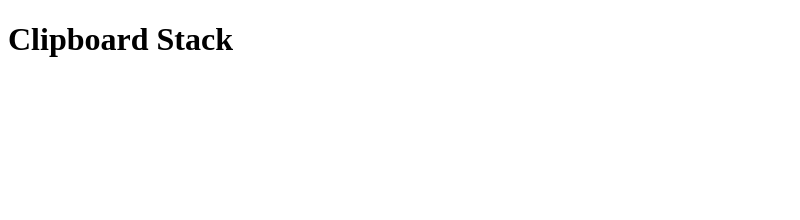
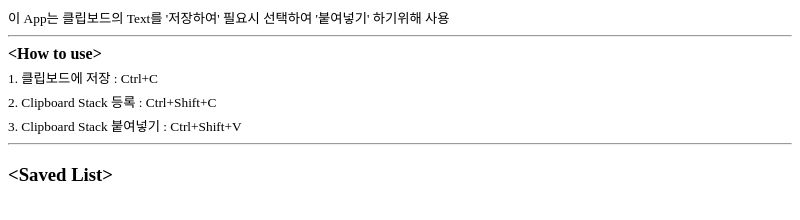
Before and after one commit to DaJeong-Lee/clipboard-stack, an Electron app: page index.html in a window 800 px wide. Drawn offline with Linux system fonts and the light colour scheme; no server answers.

Commit message:
add setClip

```diff
--- a/index.html
+++ b/index.html
@@ -4,6 +4,12 @@
     <meta charset="UTF-8">
     <title>Clipboard Stack</title>
   </head>
+  <style>
+    p {
+        margin-top: 5px;
+        margin-bottom: 5px;
+      }
+  </style>
   <script>
 
     window.$ = window.jQuery = require('./js/jquery-2.2.3.min.js');
@@ -22,19 +28,24 @@
       console.log(arg);
       $('#div1').empty();
       $.each(arg, function(index, value){
-        $('#div1').append('<p>'+value+'</p>');
+        $('#div1').append('<p style="font-size:10pt;">'+value+'</p>');
       });
 
     });
 
 
-
-    ipcRenderer.send('asynchronous-message', 'ping2');
-
-
   </script>
   <body>
-    <h1>Clipboard Stack</h1>
+    <p style="font-size:10pt;">이 App는 클립보드의 Text를 '저장하여' 필요시 선택하여 '붙여넣기' 하기위해 사용</p>
+    <hr/>
+    <div>
+      <p style="font-size:12pt;font-weight:bold;">&lt;How to use&gt;</p>
+      <p style="font-size:10pt;">1. 클립보드에 저장 : Ctrl+C</p>
+      <p style="font-size:10pt;">2. Clipboard Stack 등록 : Ctrl+Shift+C</p>
+      <p style="font-size:10pt;">3. Clipboard Stack 붙여넣기 : Ctrl+Shift+V</p>
+    </div>
+    <hr/>
+    <h3>&lt;Saved List&gt;</h3>
     <div id="div1">
     </div>
   </body>
--- a/package.json
+++ b/package.json
@@ -23,6 +23,7 @@
   },
   "homepage": "https://github.com/electron/electron-quick-start#readme",
   "devDependencies": {
+    "electron-packager": "^7.0.0",
     "electron-prebuilt": "^0.37.0"
   }
 }
```
Also changed, not shown: main.js (+16 -19 lines), img/ctrlc.png (added), img/ctrlv.png (added), 2 other files.
